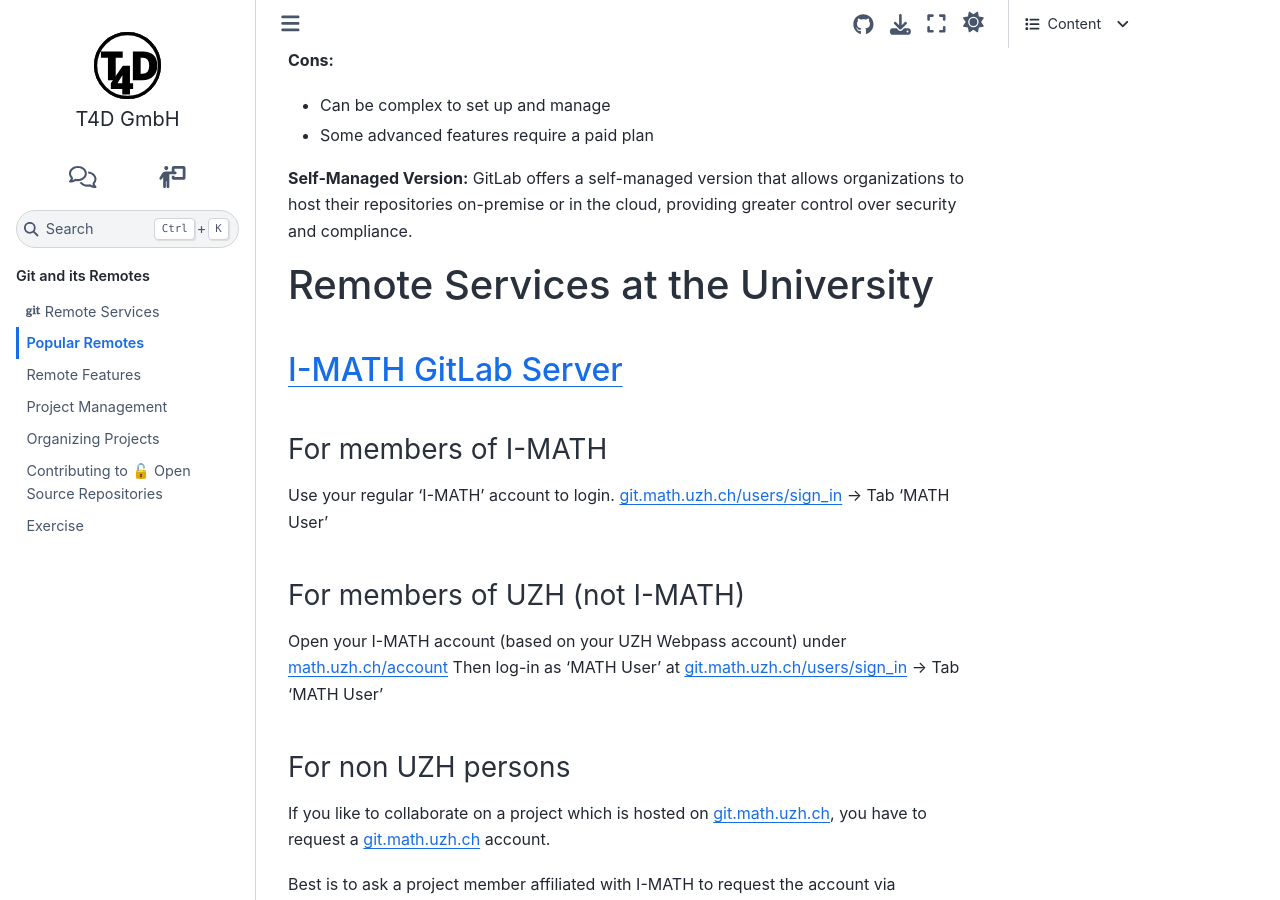
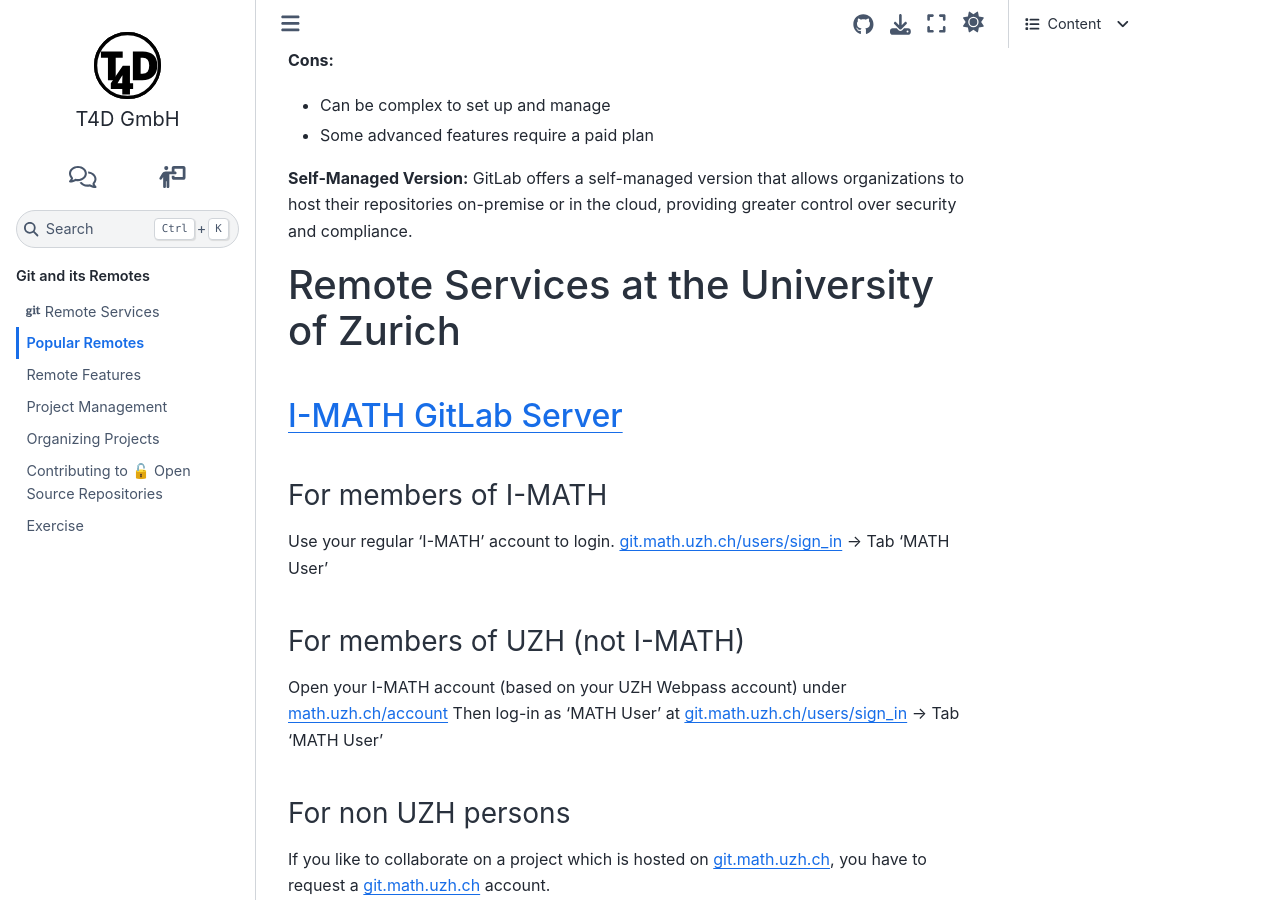
Before and after one commit to t4d-gmbh/git-and-its-remotes, a Sphinx documentation site: the page built from source/content/popular_remotes/index.md, in a window 1280 px wide and 900 px high, scrolled down 1671 px. Built offline with Sphinx 7.4.7 and the Sphinx Book theme 1.1.4, drawn with Linux system fonts in a browser that asks for light colours; the version number could not be read and is left out.

Commit message:
more specific title

````diff
--- a/source/content/popular_remotes/index.md
+++ b/source/content/popular_remotes/index.md
@@ -26,7 +26,7 @@
 ```
 <!-- ```{include} ./bitbucket.md
 ``` -->
-# Remote Services at the University
+# Remote Services at the University of Zurich
 ```{include} ./remote_services_at_uzh_imathGitLab.md
 ```
 ```{include} ./remote_services_at_uzh_uzhGitLab.md
````
